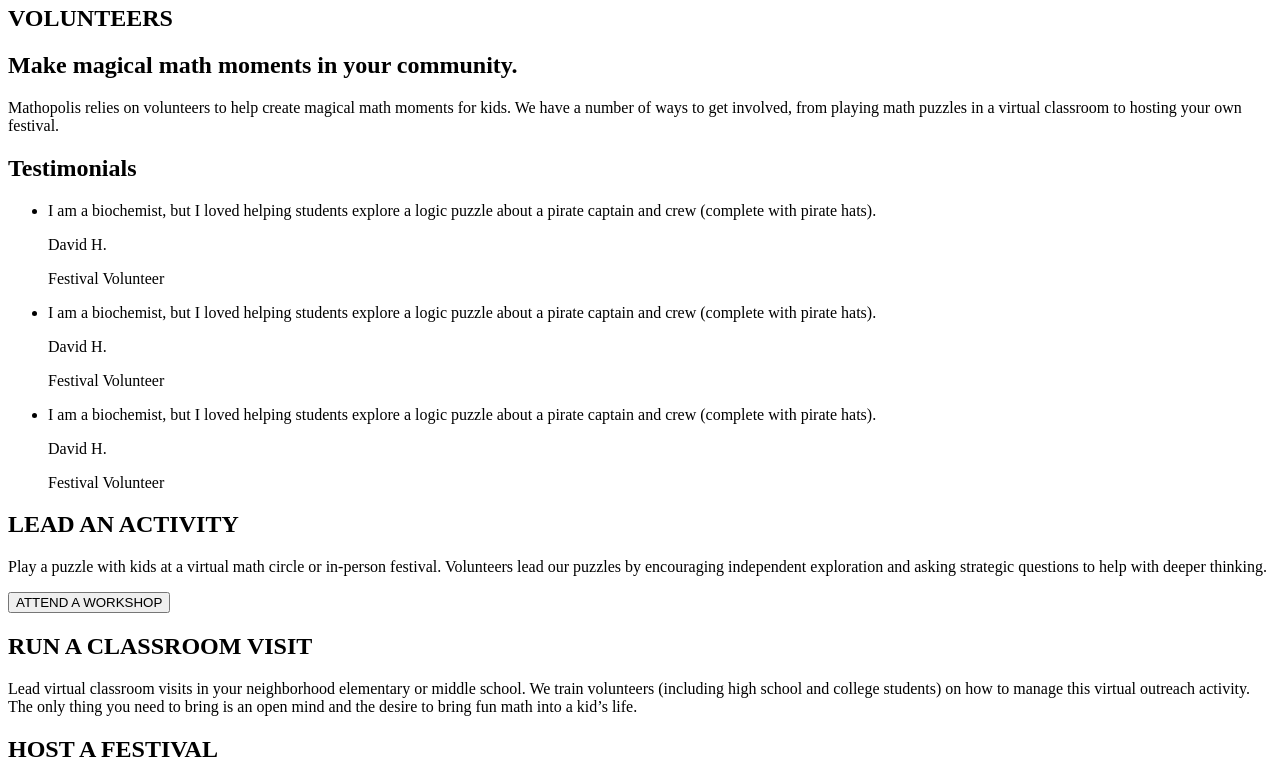
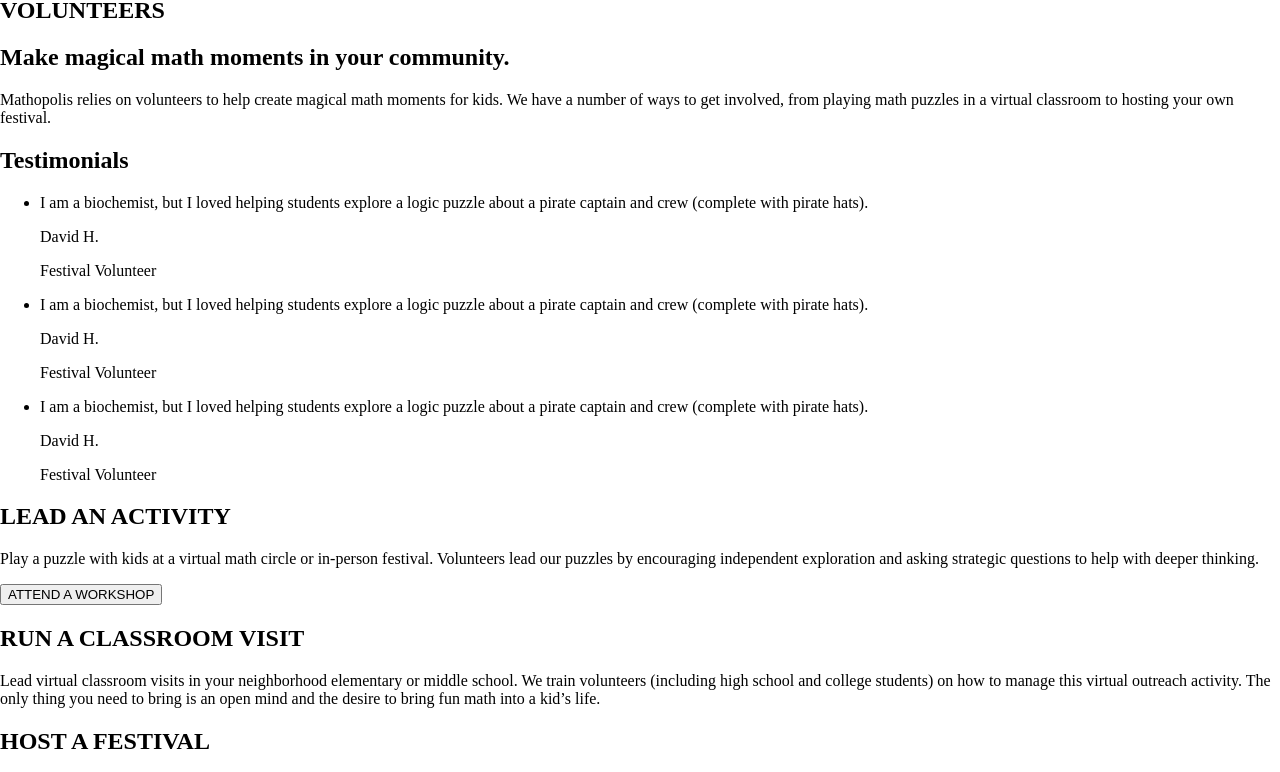
Before and after one commit to lynysoul/mathopolis-website, a plain HTML site: page index.html in a window 1280 px wide. Shown: the part 41-813 px from the top of the page. Drawn offline with Linux system fonts and the light colour scheme.

Commit message:
Add link to style.css & fix class names

```diff
--- a/index.html
+++ b/index.html
@@ -4,6 +4,7 @@
     <meta charset="utf-8" />
     <meta name="viewport" content="width=device-width, initial-scale=1.0" />
     <title>Document</title>
+    <link rel="stylesheet" href="style.css" />
 </head>
 <body>
     <header>
@@ -16,9 +17,9 @@
             <h2>Make magical math moments in your community.</h2>
             <p>Mathopolis relies on volunteers to help create magical math moments for kids. We have a number of ways to get involved, from playing math puzzles in a virtual classroom to hosting your own festival. </p>
         </section>
-        <section class="testimonals">
+        <section class="testimonials">
             <h2>Testimonials</h2>
-            <ul class="testimonials list">
+            <ul class="testimonials-list">
                 <li>
                     <p>I am a biochemist, but I loved helping students explore a logic puzzle about a pirate captain and crew (complete with pirate hats).</p>
                     <p>David H.</p>
```
